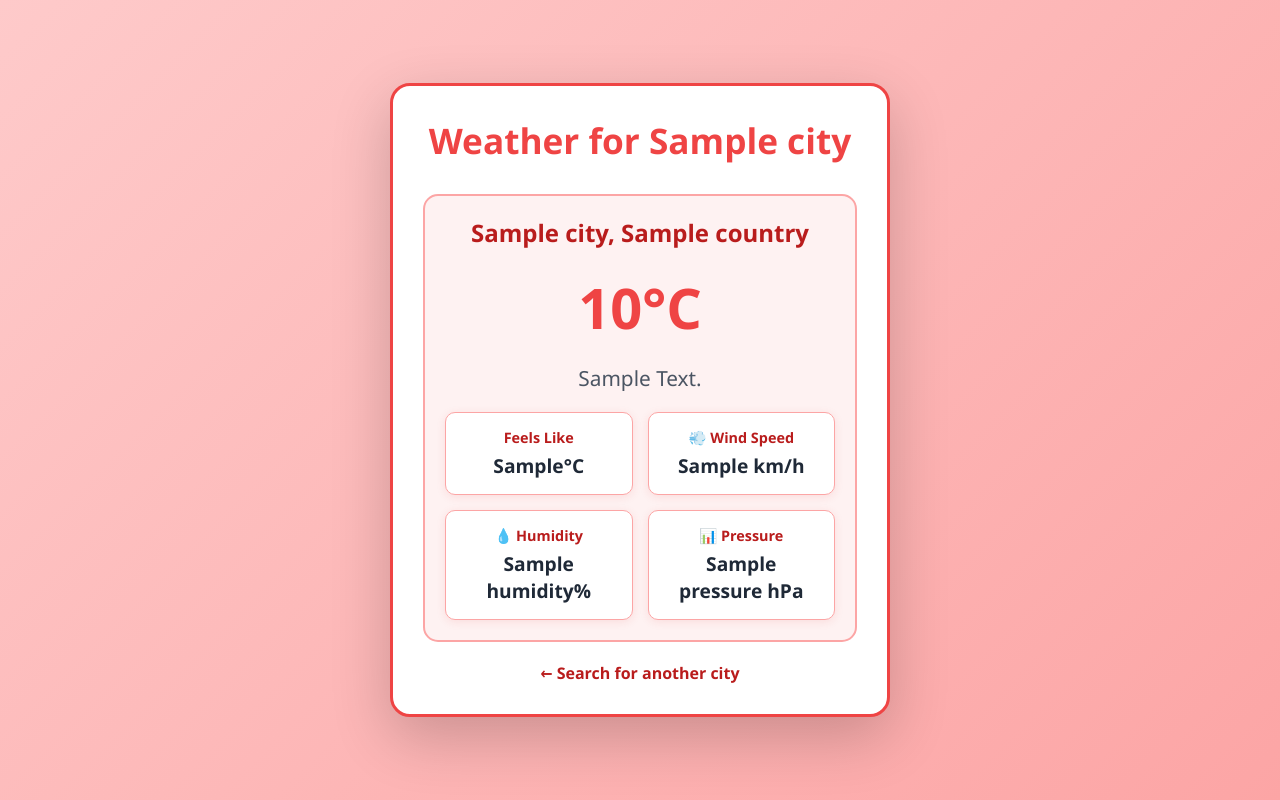
After one commit to Emmanuelbinen/weather-dashboard, a Flask app: template templates/weather.html in a window 1280 px wide. The commit adds this page. Run offline with Flask 3, Linux system fonts and the light colour scheme; the template is opened without the code that fills it: most values are stand-ins (such as "Sample title", 1, 10 or a date in 2020).

Commit message:
feat: Implement weather results page and secure API key
Refactored to use a dedicated weather results page and moved the API key to a .env file for security. Added weather.html and updated routing.

```diff
--- a/app.py
+++ b/app.py
@@ -1,47 +1,79 @@
-from flask import Flask, render_template, request, redirect
+# =========================================
+# app.py (Two-Route Version)
+# =========================================
+import os
 import requests
+from flask import Flask, render_template, request
+from dotenv import load_dotenv
 
+# Load environment variables from a .env file
+load_dotenv()
+
+# --- Application Setup ---
 app = Flask(__name__)
+API_KEY = os.getenv("OPENWEATHERMAP_API_KEY")
+BASE_URL = "http://api.openweathermap.org/data/2.5/weather"
 
-#Thi is our openweathermap API key
-API_KEY = "de2d5eeb5277d4a6e3fe79fb9d6c67ea"
-
+# --- Route for the Home Page (shows the form ) ---
 @app.route('/')
 def index():
+    """Renders the main page with the city search form."""
     return render_template('index.html')
 
+# --- Route for Displaying the Weather ---
 @app.route('/weather', methods=['POST'])
-def weather():
+def get_weather():
+    """
+    Processes the form submission, fetches API data, and renders the
+    weather results page.
+    """
     city = request.form.get('city')
+    error = None
+    weather_data = None
 
-    # OpenWeatherMap API URL
-    url = f"http://api.openweathermap.org/data/2.5/weather?q={city}&appid={API_KEY}&units=metric"
+    # --- Input Validation ---
+    if not city:
+        error = "Please enter a city name."
+        return render_template('index.html', error=error)
 
+    # --- API Key Check ---
+    if not API_KEY:
+        app.logger.error("OpenWeatherMap API key is not configured.")
+        error = "Server configuration error: API key is missing."
+        # Render the weather page with an error, as the user already submitted
+        return render_template('weather.html', error=error)
+
+    # --- API Call ---
+    params = {"q": city, "appid": API_KEY, "units": "metric"}
     try:
-        # Make the API request
-        response = requests.get(url)
-        data = response.json()
+        response = requests.get(BASE_URL, params=params)
 
-        # Check if city was found
+        # --- Handle API Response ---
         if response.status_code == 200:
+            data = response.json()
             weather_data = {
                 'city': data['name'],
                 'country': data['sys']['country'],
                 'temperature': round(data['main']['temp']),
-                'description': data['weather'][0]['description'].capitalize(),
+                'description': data['weather'][0]['description'],
                 'humidity': data['main']['humidity'],
-                'wind_speed': data['wind']['speed'],
+                'wind_speed': round(data['wind']['speed'] * 3.6, 1), # m/s to km/h
                 'feels_like': round(data['main']['feels_like']),
                 'pressure': data['main']['pressure']
             }
-            return render_template('index.html', weather=weather_data)
+        elif response.status_code == 404:
+            error = f"City '{city}' not found. Please go back and try again."
         else:
-            error = "City not found. Please try again."
-            return render_template('index.html', error=error)
+            # For other API errors (500, 401, etc.)
+            error = "Weather service is currently unavailable. Please try again later."
 
-    except Exception as e:
-        error = "Something went wrong. Please try again."
-        return render_template('index.html', error=error)
+    except requests.exceptions.RequestException as e:
+        app.logger.error(f"Network error occurred: {e}")
+        error = "Network error. Could not connect to the weather service."
 
+    # Render the results on the dedicated weather.html page
+    return render_template('weather.html', weather=weather_data, error=error, city=city)
+
+# --- Main Execution ---
 if __name__ == '__main__':
     app.run(debug=True)
--- a/static/style.css
+++ b/static/style.css
@@ -247,3 +247,17 @@ button:active {
         font-size: 3em;
     }
 }
+
+
+/* Add this to the bottom of your style.css */
+.back-link {
+    display: inline-block;
+    margin-top: 20px;
+    color: var(--primary-color-dark);
+    text-decoration: none;
+    font-weight: var(--font-weight-bold);
+}
+
+.back-link:hover {
+    text-decoration: underline;
+}
--- /dev/null
+++ b/templates/weather.html
@@ -0,0 +1,52 @@
+<!DOCTYPE html>
+<html lang="en">
+<head>
+    <meta charset="UTF-8">
+    <meta name="viewport" content="width=device-width, initial-scale=1.0">
+    <title>Weather for {{ city | title }}</title>
+    <link rel="stylesheet" href="{{ url_for('static', filename='style.css') }}">
+</head>
+<body>
+    <div class="container">
+
+        <!-- If there was an error, display it -->
+        {% if error %}
+            <h1>😔 Oops!</h1>
+            <div class="error" role="alert">
+              {{ error }}
+            </div>
+            <a href="{{ url_for('index') }}" class="back-link">← Try Again</a>
+
+        <!-- Otherwise, if we have weather data, display it -->
+        {% elif weather %}
+            <h1>Weather for {{ weather.city }}</h1>
+            <div class="weather-info">
+                <div class="location">{{ weather.city }}, {{ weather.country }}</div>
+                <div class="temperature">{{ weather.temperature }}&deg;C</div>
+                <div class="description">{{ weather.description | capitalize }}</div>
+
+                <div class="weather-details">
+                    <div class="detail-item">
+                        <strong>Feels Like</strong>
+                        <span>{{ weather.feels_like }}&deg;C</span>
+                    </div>
+                    <div class="detail-item">
+                        <strong>💨 Wind Speed</strong>
+                        <span>{{ weather.wind_speed }} km/h</span>
+                    </div>
+                    <div class="detail-item">
+                        <strong>💧 Humidity</strong>
+                        <span>{{ weather.humidity }}%</span>
+                    </div>
+                    <div class="detail-item">
+                        <strong>📊 Pressure</strong>
+                        <span>{{ weather.pressure }} hPa</span>
+                    </div>
+                </div>
+            </div>
+            <a href="{{ url_for('index') }}" class="back-link">← Search for another city</a>
+        {% endif %}
+
+    </div>
+</body>
+</html>
```
Also changed, not shown: templates/index.html (+17 -3 lines), 1 other file.
